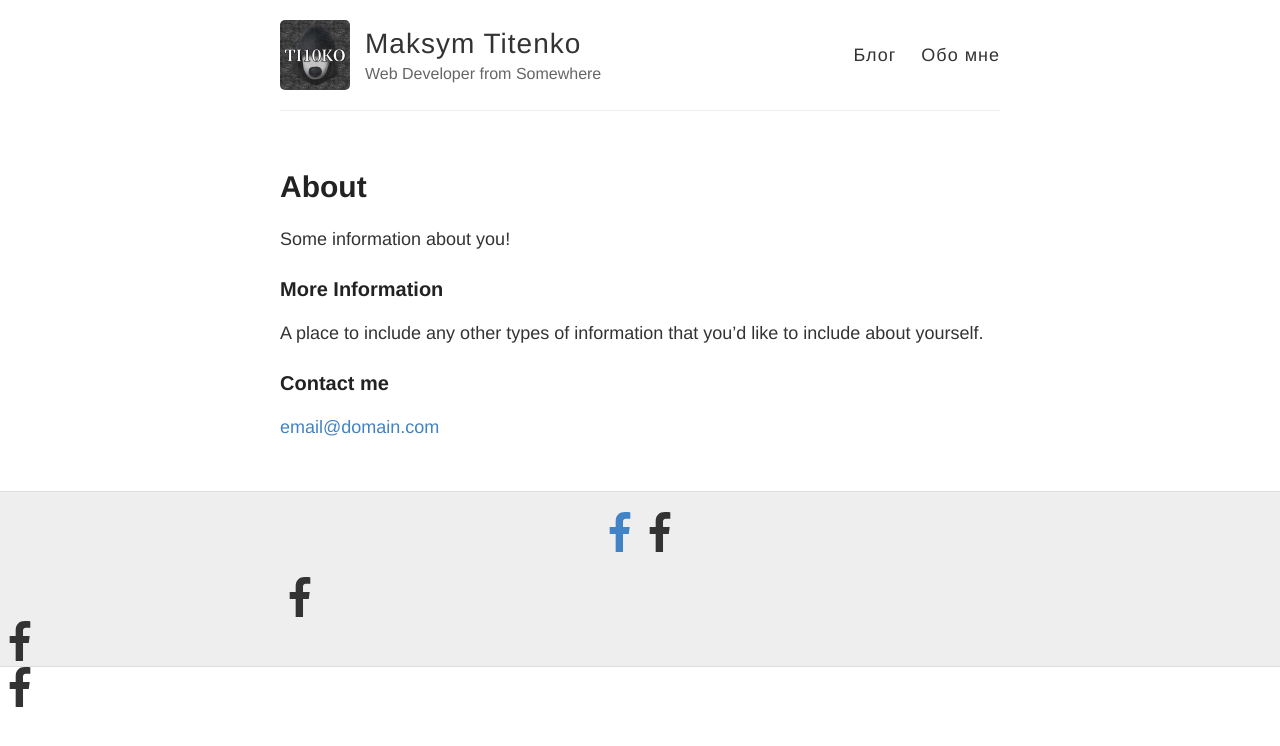
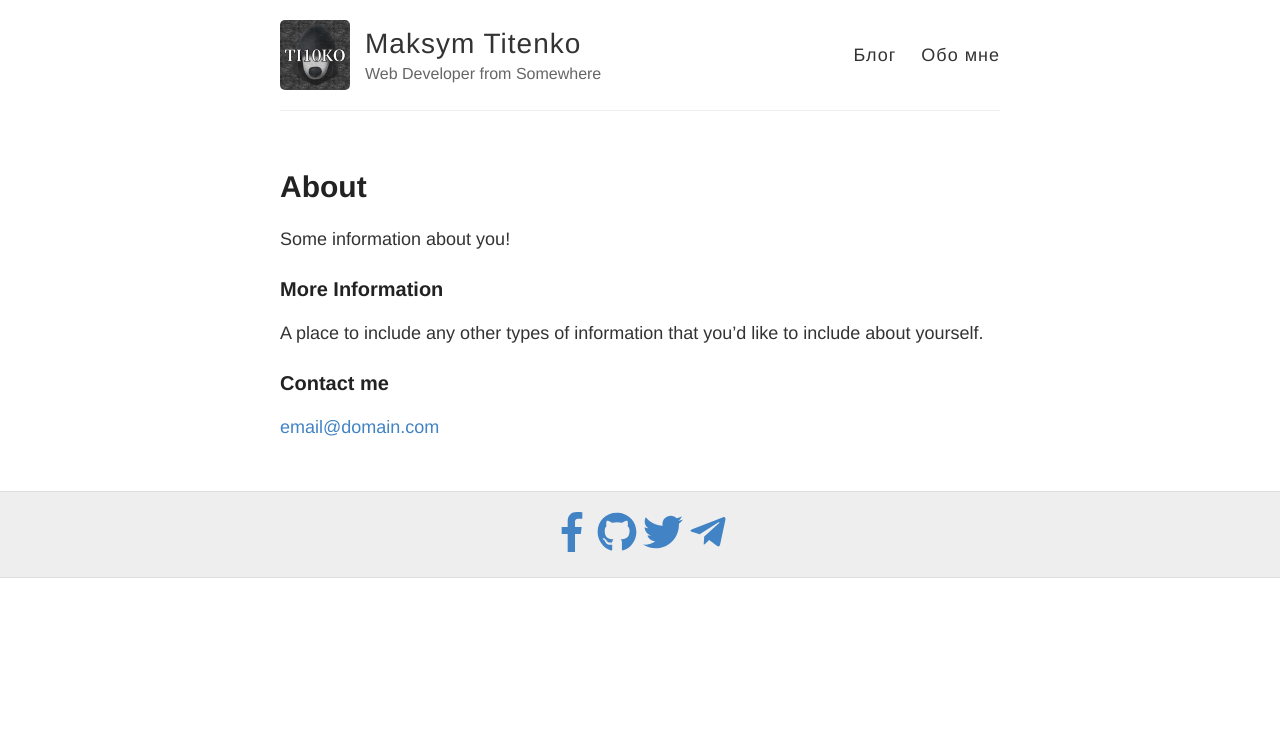
Before and after one commit to titenko/titenko.github.io, a Jekyll site: the page built from about.md, in a window 1280 px wide. Shown: the top 746 px of the page. Built offline with Jekyll 4.4.1, drawn with Linux system fonts in a browser that asks for light colours; nearby versions of some CDN libraries.

Commit message:
Update svg-icons.html

```diff
--- a/_includes/svg-icons.html
+++ b/_includes/svg-icons.html
@@ -1,10 +1,10 @@
 {% if site.footer-links.dribbble %}<a href="https://dribbble.com/{{ site.footer-links.dribbble }}"><i class="svg-icon dribbble"></i></a>{% endif %}
 {% if site.footer-links.email %}<a href="mailto:{{ site.footer-links.email }}"><i class="svg-icon email"></i></a>{% endif %}
 {% if site.footer-links.facebook %}<a href="https://www.facebook.com/{{ site.footer-links.facebook }}"><i class="fab fa-facebook-f" style="width: 40px;
-height: 40px;></i></a>{% endif %}
+height: 40px;"></i></a>{% endif %}
 {% if site.footer-links.flickr %}<a href="https://www.flickr.com/{{ site.footer-links.flickr }}"><i class="svg-icon flickr"></i></a>{% endif %}
 {% if site.footer-links.github %}<a href="https://github.com/{{ site.footer-links.github }}"><i class="fab fa-github" style="width: 40px;
-height: 40px;></i></a>{% endif %}
+height: 40px;"></i></a>{% endif %}
 {% if site.footer-links.instagram %}<a href="https://instagram.com/{{ site.footer-links.instagram }}"><i class="svg-icon instagram"></i></a>{% endif %}
 {% if site.footer-links.linkedin %}<a href="https://www.linkedin.com/in/{{ site.footer-links.linkedin }}"><i class="svg-icon linkedin"></i></a>{% endif %}
 {% if site.footer-links.pinterest %}<a href="https://www.pinterest.com/{{ site.footer-links.pinterest }}"><i class="svg-icon pinterest"></i></a>{% endif %}
```
